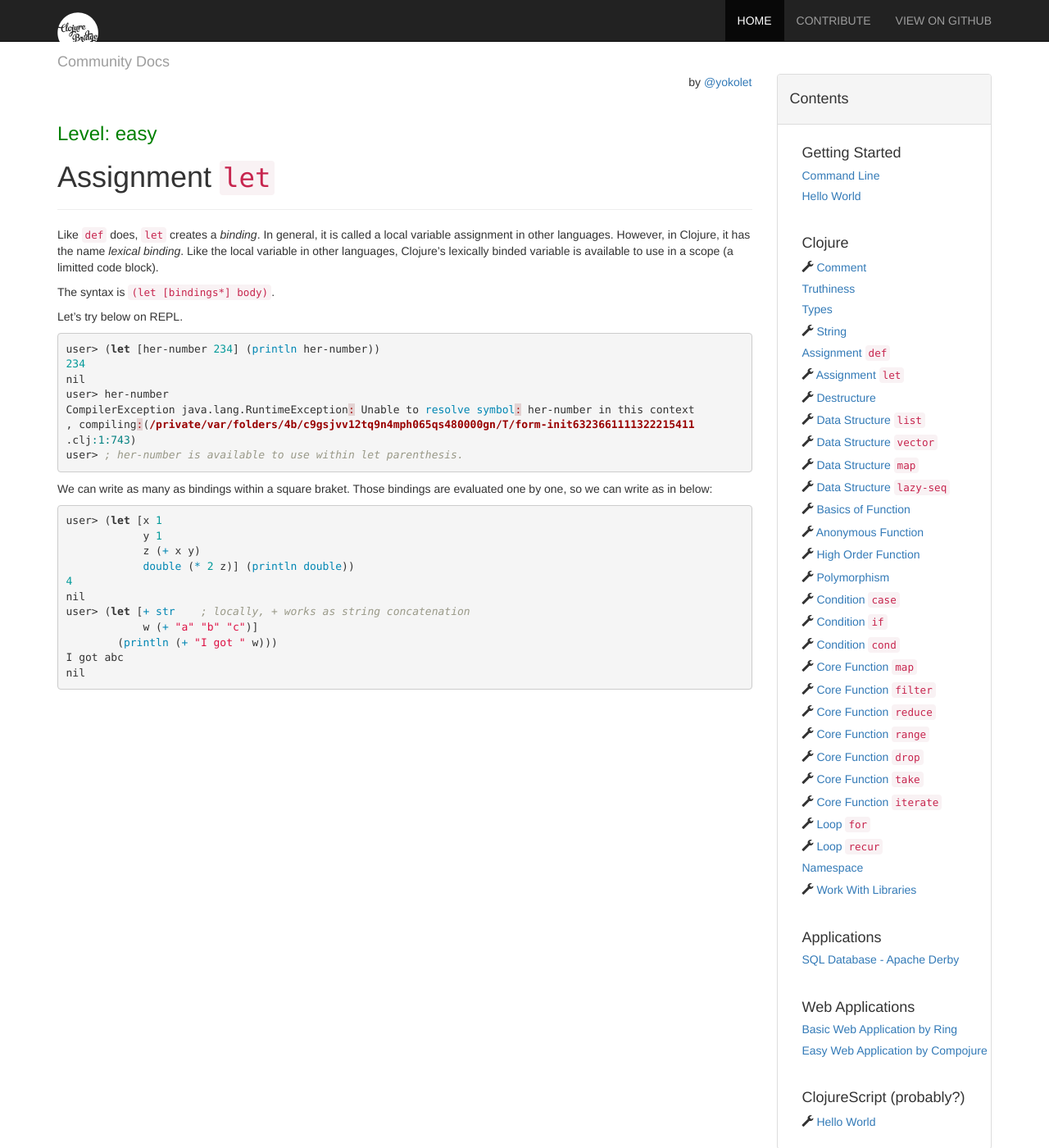
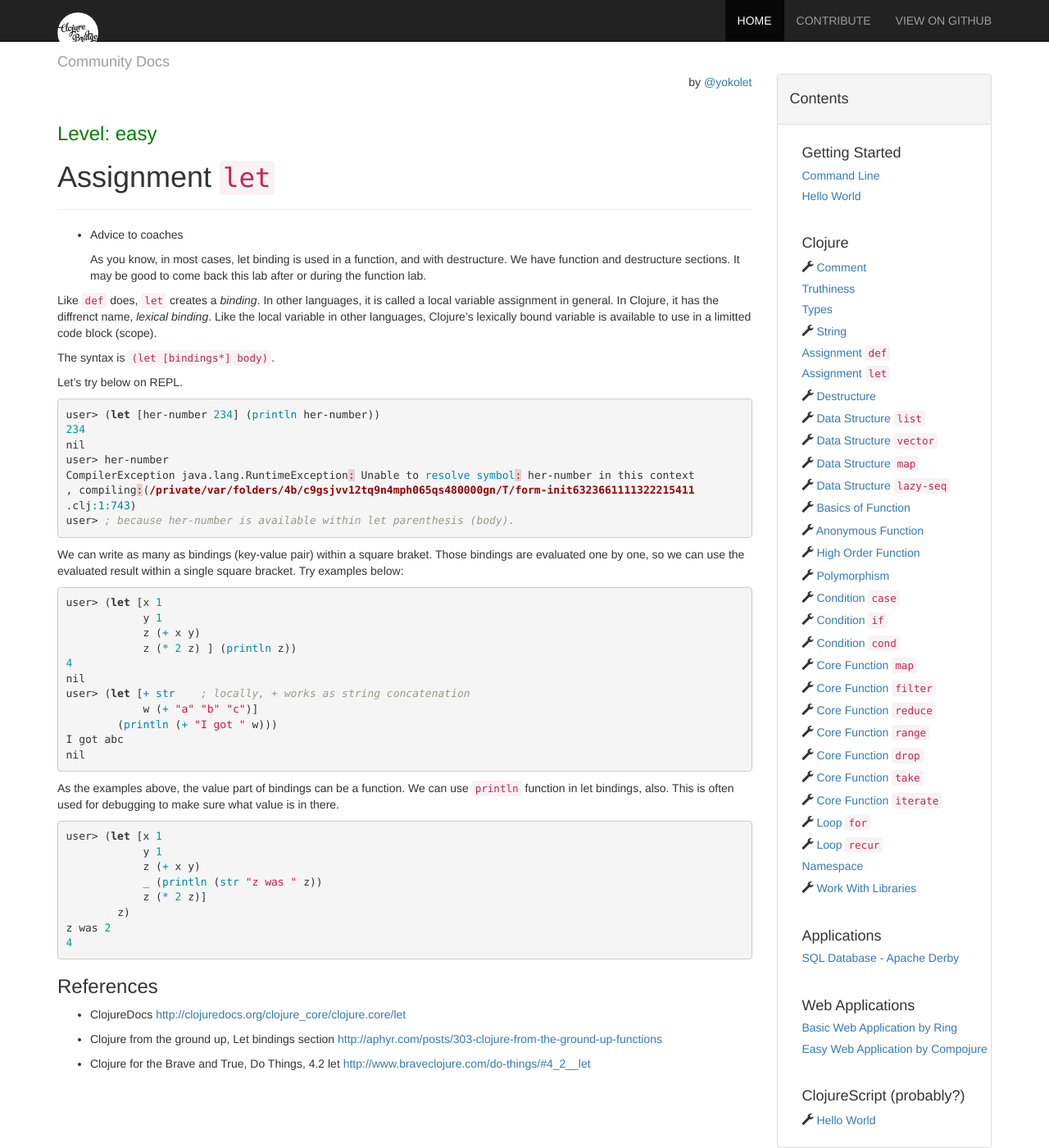
Before and after one commit to ClojureBridge/community-docs, a Jekyll site: the page built from docs/clojure/let.md, in a window 1280 px wide and 1400 px high. Shown: the whole window at 82% size. Built offline with Jekyll 4.4.1, drawn with Linux system fonts in a browser that asks for light colours; nearby versions of some CDN libraries.

Commit message:
Finishes the let section

```diff
--- a/_data/clojure.yml
+++ b/_data/clojure.yml
@@ -17,7 +17,6 @@
 
 - title: Assignment <code>let</code>
   permalink: /docs/clojure/let/
-  todo: true
 
 - title: Destructure
   permalink: /docs/clojure/destructure/
--- a/docs/clojure/let.md
+++ b/docs/clojure/let.md
@@ -6,11 +6,17 @@ level: easy
 author: yokolet
 ---
 
+- Advice to coaches
+
+    As you know, in most cases, let binding is used in a function, and with destructure.
+    We have function and destructure sections.
+    It may be good to come back this lab after or during the function lab.
+
 Like [`def`]({{ site.baseurl}}/docs/clojure/def/) does, `let` creates a *binding*.
-In general, it is called a local variable assignment in other languages.
-However, in Clojure, it has the name *lexical binding*.
-Like the local variable in other languages, Clojure's lexically binded variable is available to
-use in a scope (a limitted code block).
+In other languages, it is called a local variable assignment in general.
+In Clojure, it has the diffrenct name, *lexical binding*.
+Like the local variable in other languages, Clojure's lexically bound variable is available to
+use in a limitted code block (scope).
 
 The syntax is `(let [bindings*] body)`.
 
@@ -24,17 +30,18 @@ user> her-number
 CompilerException java.lang.RuntimeException: Unable to resolve symbol: her-number in this context
 , compiling:(/private/var/folders/4b/c9gsjvv12tq9n4mph065qs480000gn/T/form-init6323661111322215411
 .clj:1:743)
-user> ; her-number is available to use within let parenthesis.
+user> ; because her-number is available within let parenthesis (body).
 {% endhighlight %}
 
-We can write as many as bindings within a square braket.
-Those bindings are evaluated one by one, so we can write as in below:
+We can write as many as bindings (key-value pair) within a square braket.
+Those bindings are evaluated one by one, so we can use the evaluated result
+within a single square bracket. Try examples below:
 
 {% highlight clojure %}
 user> (let [x 1
             y 1
             z (+ x y)
-            double (* 2 z)] (println double))
+            z (* 2 z) ] (println z))
 4
 nil
 user> (let [+ str    ; locally, + works as string concatenation
@@ -43,3 +50,32 @@ user> (let [+ str    ; locally, + works as string concatenation
 I got abc
 nil
 {% endhighlight %}
+
+
+As the examples above, the value part of bindings can be a function.
+We can use `println` function in let bindings, also.
+This is often used for debugging to make sure what value is in there.
+
+
+{% highlight clojure %}
+user> (let [x 1
+            y 1
+            z (+ x y)
+            _ (println (str "z was " z))
+            z (* 2 z)]
+        z)
+z was 2
+4
+{% endhighlight %}
+
+
+### References
+
+- ClojureDocs
+    [http://clojuredocs.org/clojure_core/clojure.core/let](http://clojuredocs.org/clojure_core/clojure.core/let)
+
+- Clojure from the ground up, Let bindings section
+    [http://aphyr.com/posts/303-clojure-from-the-ground-up-functions](http://aphyr.com/posts/303-clojure-from-the-ground-up-functions)
+
+- Clojure for the Brave and True, Do Things, 4.2 let
+    [http://www.braveclojure.com/do-things/#4_2__let](http://www.braveclojure.com/do-things/#4_2__let)
```
